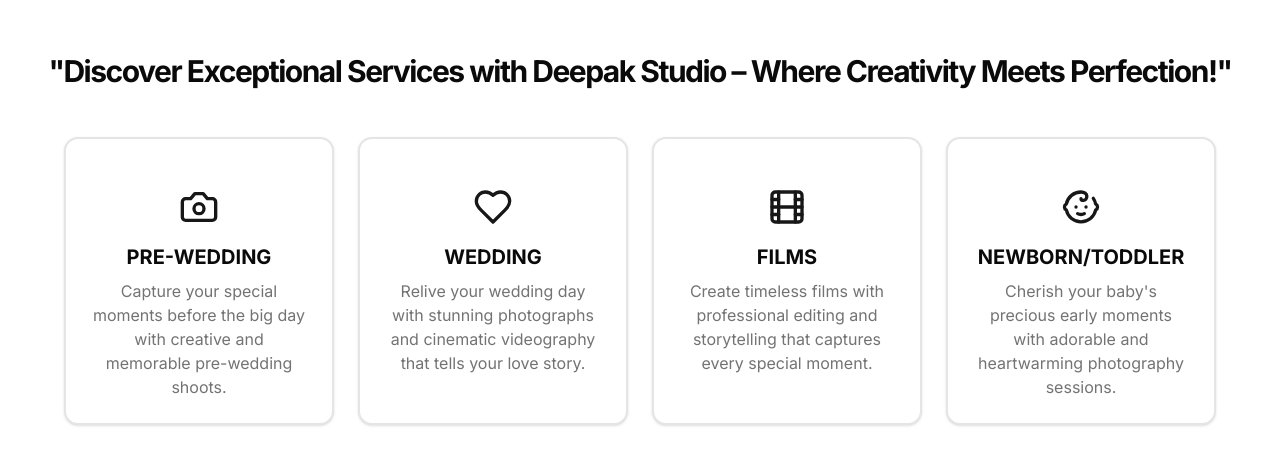
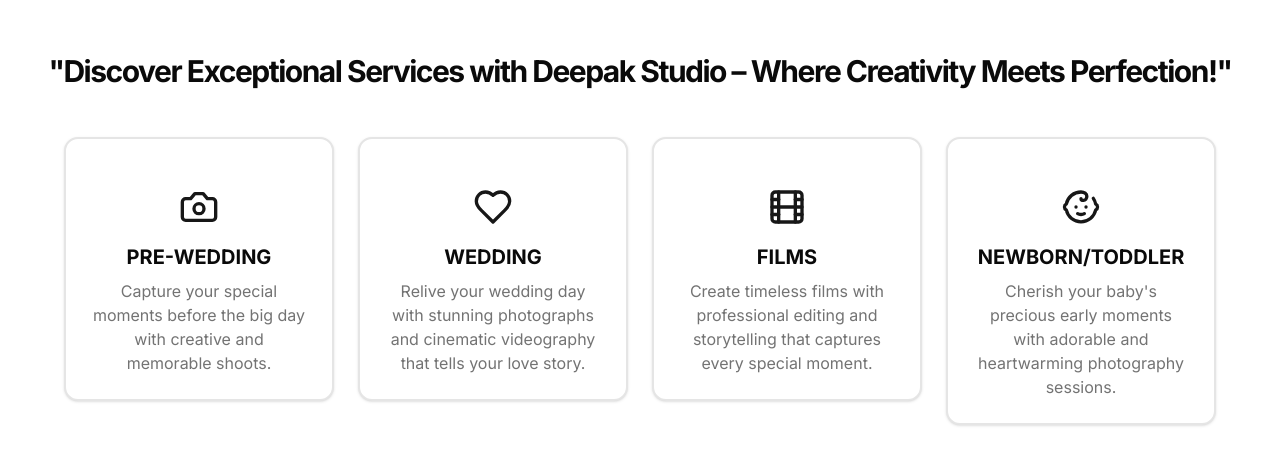
Before and after one commit to Akash00799/DeepakStudio, a Next.js app: page / in a window 1280 px wide. Shown: the part 1760-2235 px from the top of the page. Built offline with nearby package versions, Linux system fonts and the light colour scheme.

Commit message:
create layout in features

```diff
--- a/app/page.jsx
+++ b/app/page.jsx
@@ -2,6 +2,7 @@
 import PREWEDDING from "@/app/preWedding/page";
 import WEDDING from "@/app/wedding/page";
 import NEWBORNTODDLER from "@/app/newBornToddler/page";
+import Link from "next/link";
 import {
   Accordion,
   AccordionContent,
@@ -28,13 +29,12 @@
             "Discover Exceptional Services with Deepak Studio – Where Creativity
             Meets Perfection!"
           </h2>
+
           <div className="grid grid-cols-1 md:grid-cols-2 lg:grid-cols-4 gap-6 max-w-6xl mx-auto">
             {features.map((feature, index) => {
               return (
-                <Card
-                  key={index}
-                  className="border-2 hover:border-primary transition-colors duration-300"
-                >
+                <Link key={index} href={`/${feature.slug}`}>
+                  <Card className="border-2 hover:border-primary transition-colors duration-300 cursor-pointer">
                     <CardContent className="pt-6 text-center flex flex-col items-center">
                       <div className="flex flex-col items-center justify-center">
                         {feature.icon}
@@ -47,6 +47,7 @@
                       </div>
                     </CardContent>
                   </Card>
+                </Link>
               );
             })}
           </div>
--- a/data/features.js
+++ b/data/features.js
@@ -4,24 +4,28 @@
   {
     icon: <Camera className="w-10 h-10 mb-4 text-primary" />,
     title: "PRE-WEDDING",
+    slug: "preWedding",
     description:
-      "Capture your special moments before the big day with creative and memorable pre-wedding shoots.",
+      "Capture your special moments before the big day with creative and memorable shoots.",
   },
   {
     icon: <Heart className="w-10 h-10 mb-4 text-primary" />,
     title: "WEDDING",
+    slug: "wedding",
     description:
       "Relive your wedding day with stunning photographs and cinematic videography that tells your love story.",
   },
   {
     icon: <Film className="w-10 h-10 mb-4 text-primary" />,
     title: "FILMS",
+    slug: "films",
     description:
       "Create timeless films with professional editing and storytelling that captures every special moment.",
   },
   {
     icon: <Baby className="w-10 h-10 mb-4 text-primary" />,
     title: "NEWBORN/TODDLER",
+    slug: "newBornToddler",
     description:
       "Cherish your baby's precious early moments with adorable and heartwarming photography sessions.",
   },
```
Lines whose indentation alone changed are shown as unchanged.
